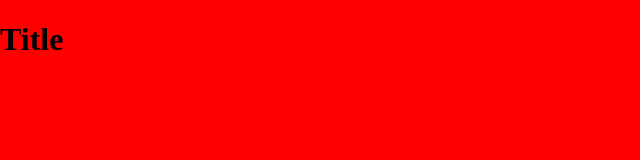
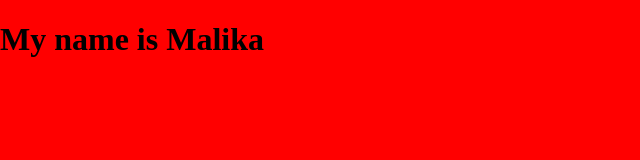
Before and after one commit to malika-mk/project, a plain HTML site: page index.html in a window 1280 px wide. Shown: the whole page, without its empty margins (0-640 px from the left). Drawn offline with Linux system fonts and the light colour scheme.

Commit message:
new commit

```diff
--- a/index.html
+++ b/index.html
@@ -7,6 +7,6 @@
     <link rel="stylesheet" href="./style.css">
 </head>
 <body>
-    <h1>Title</h1>
+    <h1>My name is Malika</h1>
 </body>
 </html>
```
